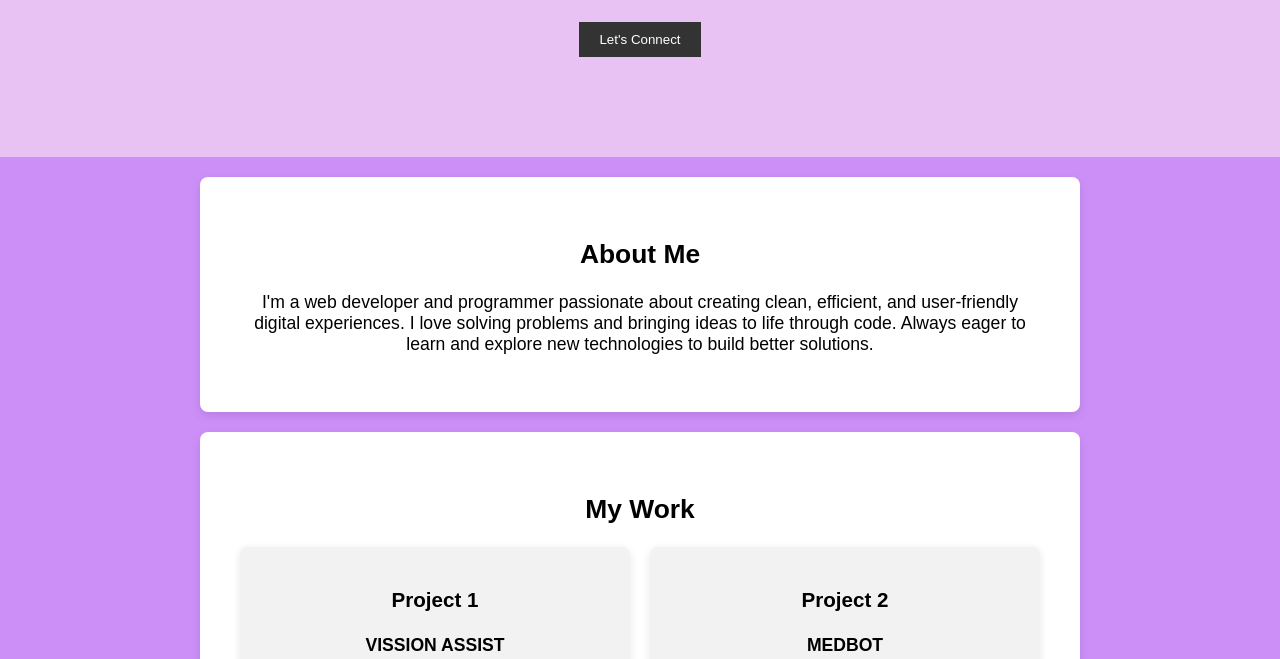
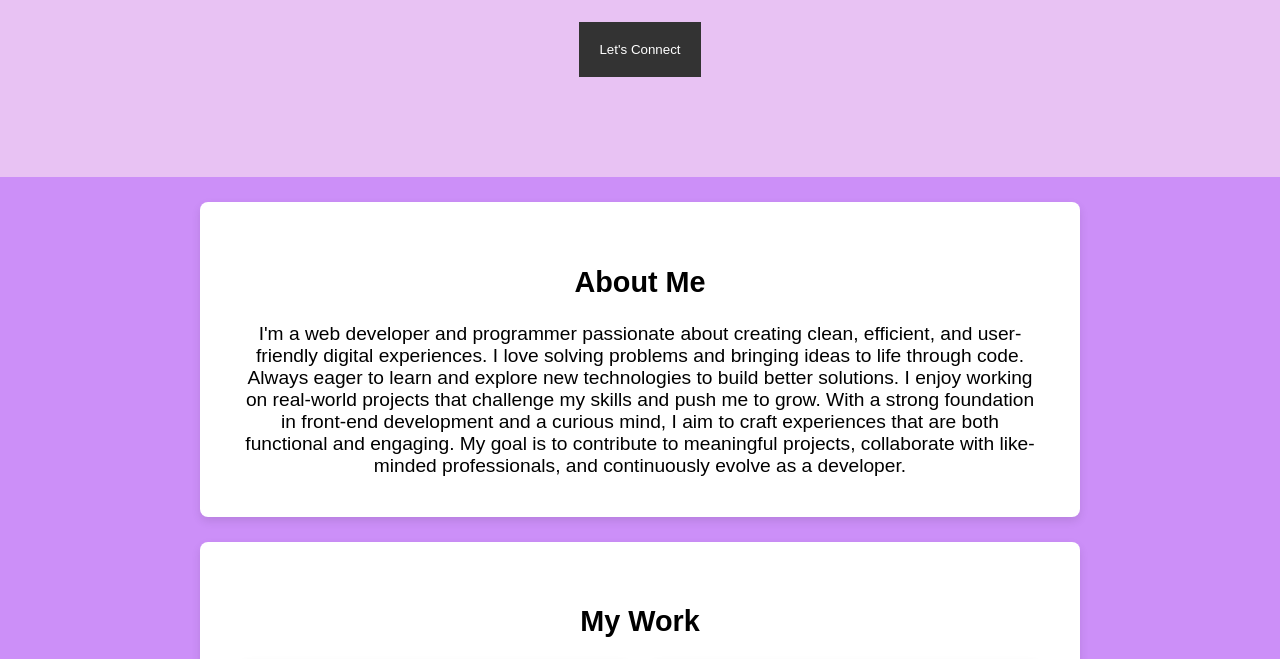
Before and after one commit to sahanamadival/OIBSIP, a plain HTML site: page portfolio.htm in a window 1280 px wide. Shown: the part 1135-1794 px from the top of the page. Drawn offline with Linux system fonts and the light colour scheme.

Commit message:
modifiedd

```diff
--- a/portfolio.htm
+++ b/portfolio.htm
@@ -44,7 +44,7 @@
         }
 
         button {
-            padding: 10px 20px;
+            padding: 20px 20px;
             margin-top: 20px;
             background: #333;
             color: white;
@@ -55,9 +55,9 @@
         .section {
             padding: 40px;
             background: white;
-            margin: 20px auto;
+            margin: 25px auto;
             max-width: 800px;
-            font-size: 1.1em;
+            font-size: 1.2em;
             border-radius: 8px;
             box-shadow: 0px 4px 10px rgba(0, 0, 0, 0.1);
         }
@@ -115,9 +115,12 @@
 
     <section class="section" id="about">
         <h2>About Me</h2>
-        <p>I'm a web developer and programmer passionate about creating clean, efficient, and user-friendly digital experiences.
-            I love solving problems and bringing ideas to life through code.
-            Always eager to learn and explore new technologies to build better solutions.</p>
+        I'm a web developer and programmer passionate about creating clean, efficient, and user-friendly digital experiences.
+        I love solving problems and bringing ideas to life through code.
+        Always eager to learn and explore new technologies to build better solutions.
+        I enjoy working on real-world projects that challenge my skills and push me to grow.
+        With a strong foundation in front-end development and a curious mind, I aim to craft experiences that are both functional and engaging.
+        My goal is to contribute to meaningful projects, collaborate with like-minded professionals, and continuously evolve as a developer.
     </section>
 
     <section class="section" id="projects">
```
